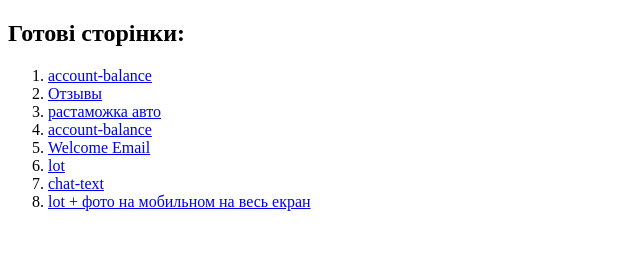
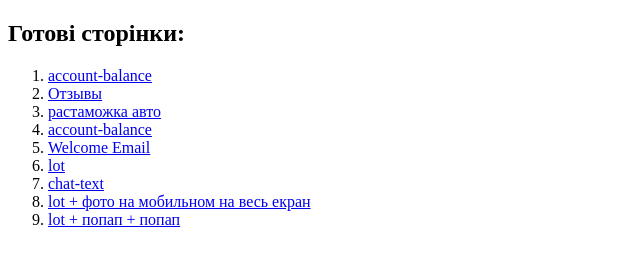
Before and after one commit to alexsand-r/test-3, a plain HTML site: page index.html in a window 1280 px wide. Shown: the whole page, without its empty margins (0-640 px from the left). Drawn offline with Linux system fonts and the light colour scheme.

Commit message:
Update index.html

```diff
--- a/index.html
+++ b/index.html
@@ -25,6 +25,7 @@
                                      <li><a target="_blank" href="lot.html">lot</a></li>
                             <li><a target="_blank" href="chat-text.html">chat-text</a></li>
                             <li><a target="_blank" href="lot-mob.html">lot + фото на мобильном на весь екран</a></li>
+                             <li><a target="_blank" href="lot-pop-pop.html">lot + попап + попап</a></li>
 
                 </ol>
 
```
